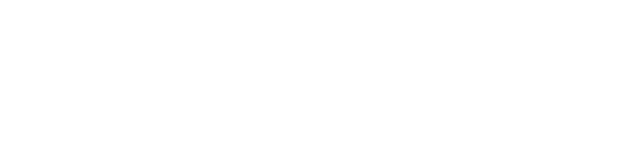
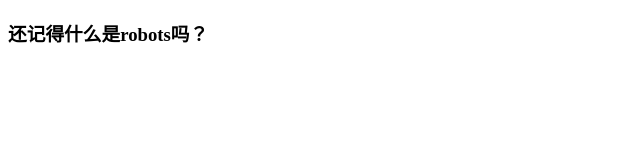
Before and after one commit to GentlePierrot/Exam202206, a plain HTML site: page src/robots.html in a window 1280 px wide. Shown: the whole page, without its empty margins (0-640 px from the left). Drawn offline with Linux system fonts and the light colour scheme.

Commit message:
Update robots.html

```diff
--- a/src/robots.html
+++ b/src/robots.html
@@ -6,7 +6,7 @@
 </head>
 <body>
 
-<h1></h1>
+<h3>还记得什么是robots吗？</h3>
 <!--flag is not here-->
 
 
```
